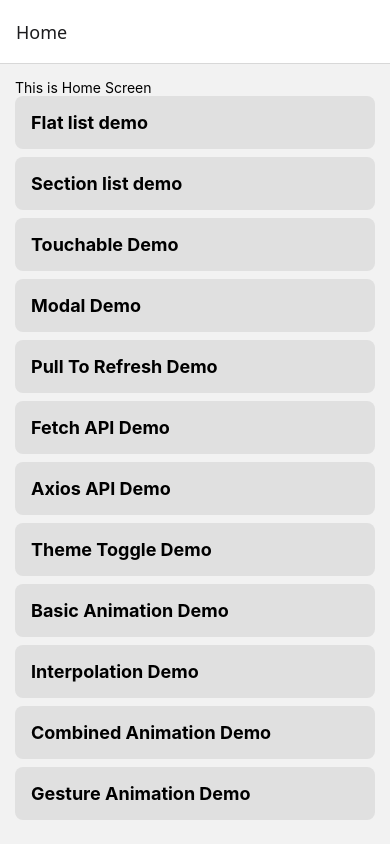
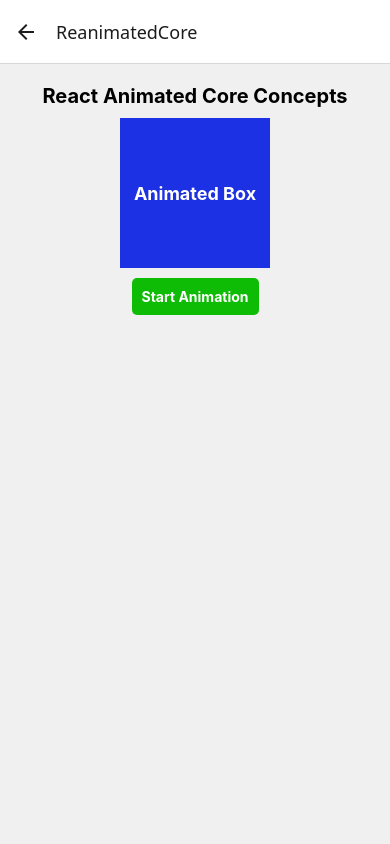
Before and after one commit to PrashantMaurya252/react-native-cli, a React Native app: screen /ReanimatedCore in a window 390 px wide. Built offline with nearby package versions, Linux system fonts and the light colour scheme.

Commit message:
reanimation core concepts

```diff
--- a/package.json
+++ b/package.json
@@ -20,7 +20,8 @@
     "react-native-gesture-handler": "^2.25.0",
     "react-native-reanimated": "^3.17.5",
     "react-native-safe-area-context": "^5.4.0",
-    "react-native-screens": "^4.10.0"
+    "react-native-screens": "^4.10.0",
+    "react-native-vector-icons": "^10.2.0"
   },
   "devDependencies": {
     "@babel/core": "^7.25.2",
--- a/src/screens/GestureAnimation.tsx
+++ b/src/screens/GestureAnimation.tsx
@@ -17,6 +17,12 @@ const GestureAnimation: React.FC = () => {
         ],
         {useNativeDriver: false},
       ),
+      onPanResponderRelease: () => {
+        Animated.spring(pan, {
+          toValue: {x: 0, y: 0},
+          useNativeDriver: false,
+        }).start();
+      },
     }),
   ).current;
   return (
--- a/src/screens/Home.tsx
+++ b/src/screens/Home.tsx
@@ -73,6 +73,12 @@ const topics = [
     title: 'Gesture Animation Demo',
     screen: 'GestureDemo',
   },
+
+  {
+    id: 13,
+    title: 'Reanimated Core Concepts',
+    screen: 'ReanimatedCore',
+  },
 ];
 
 type HomeScreenNavigationProp = StackNavigationProp<RootStackParamList, 'Home'>;
--- a/src/screens/RootNavigation.tsx
+++ b/src/screens/RootNavigation.tsx
@@ -13,6 +13,7 @@ import BasicAnimationDemo from './BasicAnimationDemo';
 import Interpolation from './Interpolation';
 import CombinedAnimation from './CombinedAnimation';
 import GestureAnimation from './GestureAnimation';
+import CoreConcept from './reanimated/CoreConcepts';
 
 export type RootStackParamList = {
   Home: undefined;
@@ -28,6 +29,7 @@ export type RootStackParamList = {
   Interploation: undefined;
   CombinedAnimation: undefined;
   GestureDemo: undefined;
+  ReanimatedCore: undefined;
 };
 
 const Stack = createStackNavigator<RootStackParamList>();
@@ -48,6 +50,7 @@ const RootNavigation: React.FC = () => {
       <Stack.Screen name="Interploation" component={Interpolation} />
       <Stack.Screen name="CombinedAnimation" component={CombinedAnimation} />
       <Stack.Screen name="GestureDemo" component={GestureAnimation} />
+      <Stack.Screen name="ReanimatedCore" component={CoreConcept} />
     </Stack.Navigator>
   );
 };
--- /dev/null
+++ b/src/screens/reanimated/CoreConcepts.tsx
@@ -0,0 +1,69 @@
+import {Pressable, StyleSheet, Text, View} from 'react-native';
+import Animated, {
+  useAnimatedRef,
+  useSharedValue,
+} from 'react-native-reanimated';
+
+const CoreConcept: React.FC = () => {
+  const offset = useSharedValue(0);
+  const rotation = useSharedValue(0);
+  const scale = useSharedValue(1);
+
+  const animatedRef = useAnimatedRef<Animated.View>();
+  return (
+    <View style={styles.container}>
+      <Text style={styles.headerText}>React Animated Core Concepts</Text>
+      <Animated.View style={[styles.box]} ref={animatedRef}>
+        <Animated.Text style={styles.boxText}>Animated Box</Animated.Text>
+      </Animated.View>
+      <View style={styles.btnContainer}>
+        <Pressable style={styles.btn}>
+          <Text style={styles.btnText}>Start Animation</Text>
+        </Pressable>
+      </View>
+    </View>
+  );
+};
+
+const styles = StyleSheet.create({
+  container: {
+    flexGrow: 1,
+    alignItems: 'center',
+    paddingVertical: 20,
+    backgroundColor: '#f0f0f0',
+  },
+  headerText: {
+    fontSize: 20,
+    fontWeight: 'bold',
+    marginBottom: 10,
+  },
+  box: {
+    width: 150,
+    height: 150,
+    backgroundColor: '#1d31e4',
+    justifyContent: 'center',
+    alignItems: 'center',
+  },
+  boxText: {
+    fontSize: 18,
+    fontWeight: 'bold',
+    color: '#ffffff',
+  },
+
+  btnContainer: {
+    flexDirection: 'row',
+    marginBottom: 20,
+  },
+  btn: {
+    backgroundColor: '#0ebc05',
+    padding: 10,
+    margin: 10,
+    borderRadius: 5,
+  },
+  btnText: {
+    color: 'white',
+    fontWeight: 'bold',
+  },
+});
+
+export default CoreConcept;
```
Also changed, not shown: 2 other files (tests, documents, lock files or other folders).
